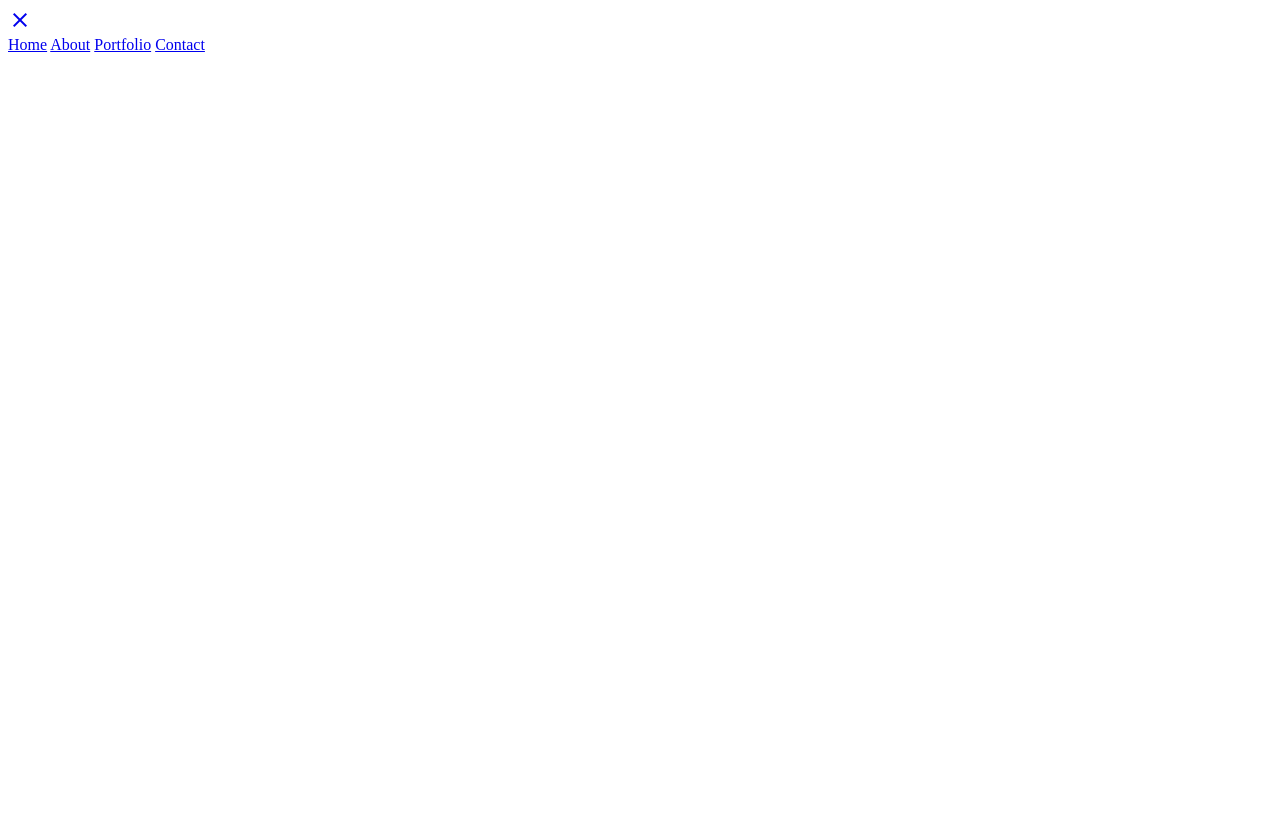
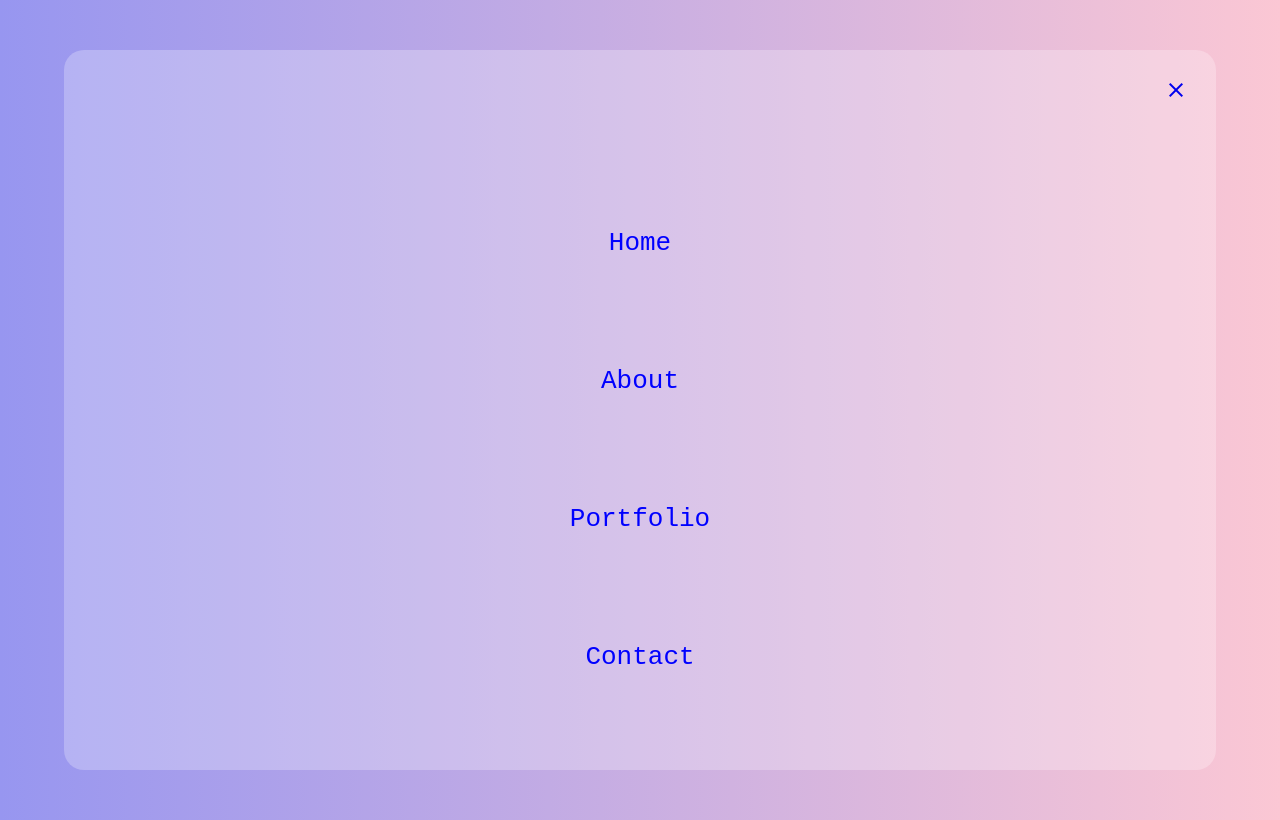
Before and after one commit to MeetRCgithub/My-portfolio, a plain HTML site: page pages/menu.html in a window 1280 px wide. Drawn offline with nearby package versions, Linux system fonts and the light colour scheme; files that its build step writes are made by us from their sources; the site is published under a folder, as on GitHub Pages, so addresses that start at the root find nothing.

Commit message:
Update menu.html
Style linked

```diff
--- a/pages/menu.html
+++ b/pages/menu.html
@@ -5,9 +5,8 @@
     <meta charset="UTF-8">
     <meta name="viewport" content="width=device-width, initial-scale=1.0">
     <title>My Portfolio</title>
-    <link rel="stylesheet"
-        href="https://fonts.googleapis.com/css2?family=Material+Symbols+Outlined:opsz,wght,FILL,GRAD@24,400,0,0" />
-    <link rel="stylesheet" href="/style.css">
+    <link rel="stylesheet" href="https://fonts.googleapis.com/css2?family=Material+Symbols+Outlined:opsz,wght,FILL,GRAD@24,400,0,0" />
+    <link rel="stylesheet" href="style.css">
 </head>
 
 <body class="main_background" id="menu">
```
